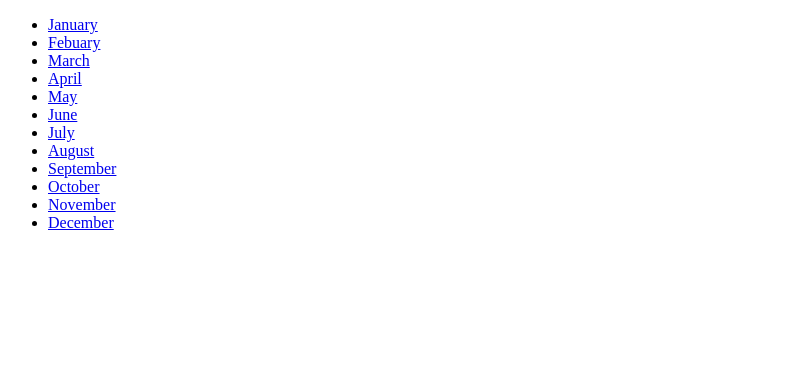
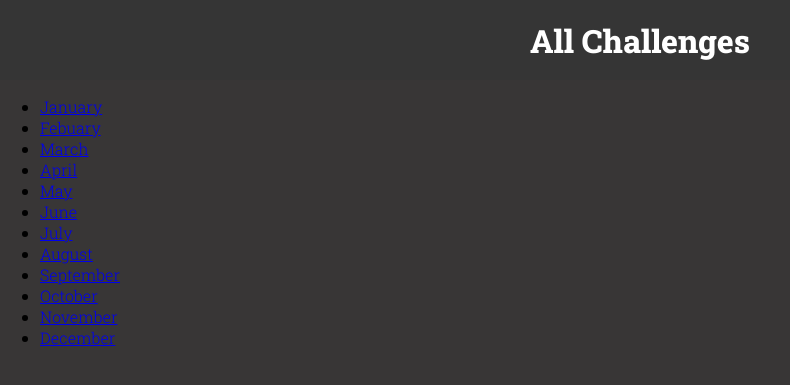
Before and after one commit to brianmbe/monthlu_challenges, a Django app: page / in a window 1280 px wide. Shown: the top 385 px of the page, without its empty margins (0-790 px from the left). Run offline with Django 4.2, Linux system fonts and the light colour scheme.

Commit message:
Add.vscode

```diff
--- /dev/null
+++ b/challenges/static/challeneges/includes/header.css
@@ -0,0 +1,25 @@
+header {
+  width: 100%;
+  height: 5rem;
+  background-color: #353535;
+}
+
+header nav {
+  width: 100%;
+  height: 100%;
+  display: flex;
+  justify-content: center;
+  align-items: center;
+}
+
+header nav a {
+  color: white;
+  font-size: 2rem;
+  font-weight: bold;
+  text-decoration: none;
+}
+
+header nav a:hover,
+header nav a:active {
+  color: #7e0154;
+}
--- /dev/null
+++ b/challenges/templates/challenges/includes/header.html
@@ -0,0 +1,5 @@
+<header>
+  <nav>
+    <a href="{% url 'index' %}">All Challenges</a>
+  </nav>
+</header>
--- a/challenges/templates/challenges/index.html
+++ b/challenges/templates/challenges/index.html
@@ -1,10 +1,19 @@
 {% extends 'base.html' %}
+{% load static %}
+
+{% block css_files %}
+  <link rel="stylesheet" href="{% static 'challenges/challenges.css' %}">
+  <link rel="stylesheet" href="{% static 'challenges/includes/header.css' %}">
+
+{% endblock  %}
 
 {% block page_title %}
   All Challenges
 {% endblock  %}
 
 {% block content %}
+  {% include 'challenges/includes/header.html' %}
+
   <ul>
     {% for month in months %}
     <li>
--- a/challenges/urls.py
+++ b/challenges/urls.py
@@ -2,7 +2,7 @@ from django.urls import path
 from .views import monthly_challenge, monthly_challenge_number, index
 
 urlpatterns = [
-    path("", index),
+    path("", index, name='index'),
     # Dynamic months for numbers(<identifier>)
     path('<int:month>', monthly_challenge_number),
     # Dynamic months for strings(<identifier>)
--- a/challenges/views.py
+++ b/challenges/views.py
@@ -1,5 +1,5 @@
 from django.shortcuts import render
-from django.http import HttpResponse, HttpResponseNotFound, HttpResponseRedirect
+from django.http import Http404, HttpResponse, HttpResponseNotFound, HttpResponseRedirect
 from django.urls import reverse
 
 # Create your views here.
@@ -47,4 +47,4 @@ def monthly_challenge(request, month):
             "text": challenge_text
         })
     except:
-        return HttpResponseNotFound(f"{month.capitalize()} is not supported, Please enter a valid month")
+        raise Http404()
--- a/monthlu_challenges/settings.py
+++ b/monthlu_challenges/settings.py
@@ -119,8 +119,11 @@ USE_TZ = True
 # Static files (CSS, JavaScript, Images)
 # https://docs.djangoproject.com/en/4.1/howto/static-files/
 
-STATIC_URL = 'static/'
+STATIC_URL = '/static/'
 
+STATICFILES_DIRS = [
+    BASE_DIR / "static"
+]
 # Default primary key field type
 # https://docs.djangoproject.com/en/4.1/ref/settings/#default-auto-field
 
--- /dev/null
+++ b/static/base.css
@@ -0,0 +1,10 @@
+@import url("https://fonts.googleapis.com/css2?family=Roboto+Slab:wght@300;600;800&display=swap");
+
+html {
+  font-family: "Roboto Slab", serif;
+}
+
+body {
+  margin: 0;
+  background-color: rgb(56, 54, 54);
+}
--- /dev/null
+++ b/templates/404.html
@@ -0,0 +1,5 @@
+{% extends 'base.html' %} {% block page_title %} Something went rong and we
+could not find that page! {% endblock %} {% block content %}
+<h1>we could not find that page!</h1>
+<p>Sorry we could not find that page!</p>
+{% endblock %}
--- a/templates/base.html
+++ b/templates/base.html
@@ -1,3 +1,5 @@
+{% load static %}
+
 <!DOCTYPE html>
 <html lang="en">
   <head>
@@ -5,6 +7,9 @@
     <meta http-equiv="X-UA-Compatible" content="IE=edge" />
     <meta name="viewport" content="width=device-width, initial-scale=1.0" />
     <title>{% block page_title %}My Challenges{% endblock %}</title>
+    <link rel="stylesheet" href="{% static 'base.css' %}" />
+
+    {% block css_files %}{% endblock %}
   </head>
   <body>
     {% block content %} {% endblock %}
```
Also changed, not shown: challenges/static/challeneges/challenges.css (added, +40 -0 lines), challenges/templates/challenges/challenge.html (+14 -17 lines).
